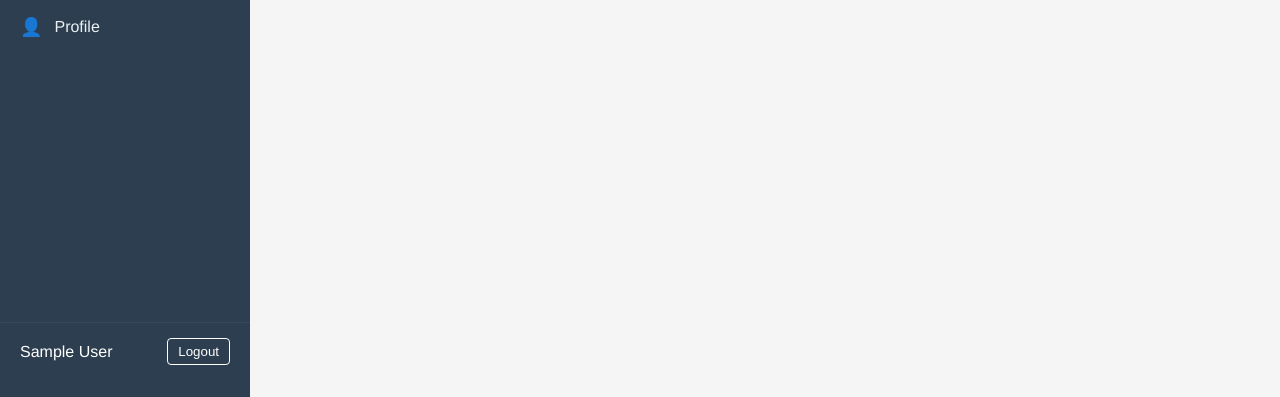
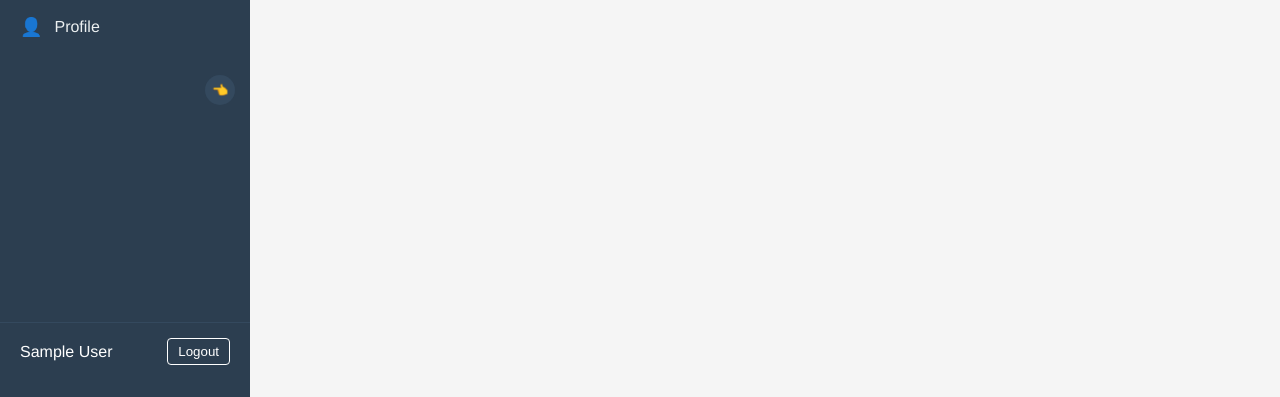
Before and after one commit to oliviapjy/english-learning-app, a Vue app: page /home in a window 1280 px wide. Shown: the part 400-797 px from the top of the page. Built offline with nearby package versions, Linux system fonts and the light colour scheme; sample sign-in values are in the browser's storage.

Commit message:
collapse sidebar

```diff
--- a/src/components/layout/TheSidebar.vue
+++ b/src/components/layout/TheSidebar.vue
@@ -1,41 +1,52 @@
 <!-- src/components/layout/TheSidebar.vue -->
 <template>
-  <div class="sidebar">
+  <div class="sidebar" :class="{ collapsed: isCollapsed }">
     <div class="sidebar-header">
       <img src="../../assets/app_logo_white.png" alt="App Logo" class="app-logo" />
     </div>
-    <h3>BlinkED</h3>
+    <h3 v-show="!isCollapsed">BlinkED</h3>
     <nav class="sidebar-nav">
       <router-link to="/home" class="nav-item" :class="{ active: currentRoute === '/home' }">
         <span class="nav-icon">📚</span>
-        <span>Conversations</span>
+        <span v-show="!isCollapsed">Conversations</span>
       </router-link>
       <router-link to="/practice-list" class="nav-item" :class="{ active: currentRoute === '/practice-list' }">
         <span class="nav-icon">🎯</span>
-        <span>Practice</span>
+        <span v-show="!isCollapsed">Practice</span>
       </router-link>
       <router-link to="/info-board" class="nav-item" :class="{ active: currentRoute === '/info-board' }">
         <span class="nav-icon">📋</span>
-        <span>Opportunities</span>
+        <span v-show="!isCollapsed">Opportunities</span>
       </router-link>
       <router-link to="/friends" class="nav-item" :class="{ active: currentRoute === '/friends' }">
         <span class="nav-icon">👥</span>
-        <span>Friends</span>
+        <span v-show="!isCollapsed">Friends</span>
       </router-link>
       <router-link to="/profile" class="nav-item" :class="{ active: currentRoute === '/profile' }">
         <span class="nav-icon">👤</span>
-        <span>Profile</span>
+        <span v-show="!isCollapsed">Profile</span>
       </router-link>
     </nav>
-    <div class="user-profile">
+    <div class="toggle-container">
+      <button @click="toggleSidebar" class="toggle-btn">
+        <span v-if="isCollapsed">👉</span>
+        <span v-else>👈</span>
+      </button>
+    </div>
+    <div class="user-profile" v-show="!isCollapsed">
       <span class="username">{{ user.name }}</span>
       <button @click="$emit('logout')" class="logout-btn">Logout</button>
+    </div>
+    <div class="user-profile-mini" v-show="isCollapsed">
+      <button @click="$emit('logout')" class="logout-btn-mini" title="Logout">
+        <span>🚪</span>
+      </button>
     </div>
   </div>
 </template>
 
 <script>
-import { computed } from 'vue';
+import { computed, ref } from 'vue';
 import { useRoute } from 'vue-router';
 
 export default {
@@ -46,13 +57,21 @@ export default {
       required: true
     }
   },
-  emits: ['logout'],
-  setup() {
+  emits: ['logout', 'collapse-change'],
+  setup(props, { emit }) {
     const route = useRoute();
     const currentRoute = computed(() => route.path);
+    const isCollapsed = ref(false);
+
+    const toggleSidebar = () => {
+      isCollapsed.value = !isCollapsed.value;
+      emit('collapse-change', isCollapsed.value);
+    };
 
     return {
-      currentRoute
+      currentRoute,
+      isCollapsed,
+      toggleSidebar
     };
   }
 };
@@ -66,6 +85,14 @@ export default {
   padding: 0 0 20px;
   display: flex;
   flex-direction: column;
+  transition: width 0.3s ease;
+  height: 100vh;
+  position: relative;
+}
+
+.sidebar.collapsed {
+  width: 60px;
+  overflow: hidden;
 }
 
 .sidebar-header {
@@ -77,10 +104,16 @@ export default {
 .app-logo {
   max-width: 120px;
   height: auto;
+  transition: max-width 0.3s ease;
+}
+
+.collapsed .app-logo {
+  max-width: 30px;
 }
 
 h3 {
   margin: 15px 20px;
+  transition: opacity 0.2s;
 }
 
 /* Navigation styles */
@@ -99,6 +132,11 @@ h3 {
   transition: background-color 0.2s;
 }
 
+.collapsed .nav-item {
+  padding: 12px;
+  justify-content: center;
+}
+
 .nav-item:hover {
   background-color: #34495e;
 }
@@ -108,9 +146,40 @@ h3 {
   border-left: 4px solid #3498db;
 }
 
+.collapsed .nav-item.active {
+  border-left: 2px solid #3498db;
+}
+
 .nav-icon {
   margin-right: 12px;
   font-size: 18px;
+}
+
+.collapsed .nav-icon {
+  margin-right: 0;
+}
+
+.toggle-container {
+  display: flex;
+  justify-content: flex-end;
+  padding: 5px 15px;
+}
+
+.toggle-btn {
+  background-color: #34495e;
+  border: none;
+  color: white;
+  width: 30px;
+  height: 30px;
+  border-radius: 50%;
+  cursor: pointer;
+  display: flex;
+  align-items: center;
+  justify-content: center;
+}
+
+.toggle-btn:hover {
+  background-color: #2c3e50;
 }
 
 .user-profile {
@@ -120,6 +189,13 @@ h3 {
   display: flex;
   justify-content: space-between;
   align-items: center;
+}
+
+.user-profile-mini {
+  margin-top: auto;
+  padding: 15px 0;
+  display: flex;
+  justify-content: center;
 }
 
 .username {
@@ -138,4 +214,12 @@ h3 {
 .logout-btn:hover {
   background-color: rgba(255, 255, 255, 0.1);
 }
+
+.logout-btn-mini {
+  background-color: transparent;
+  border: none;
+  color: white;
+  cursor: pointer;
+  font-size: 16px;
+}
 </style>
```
